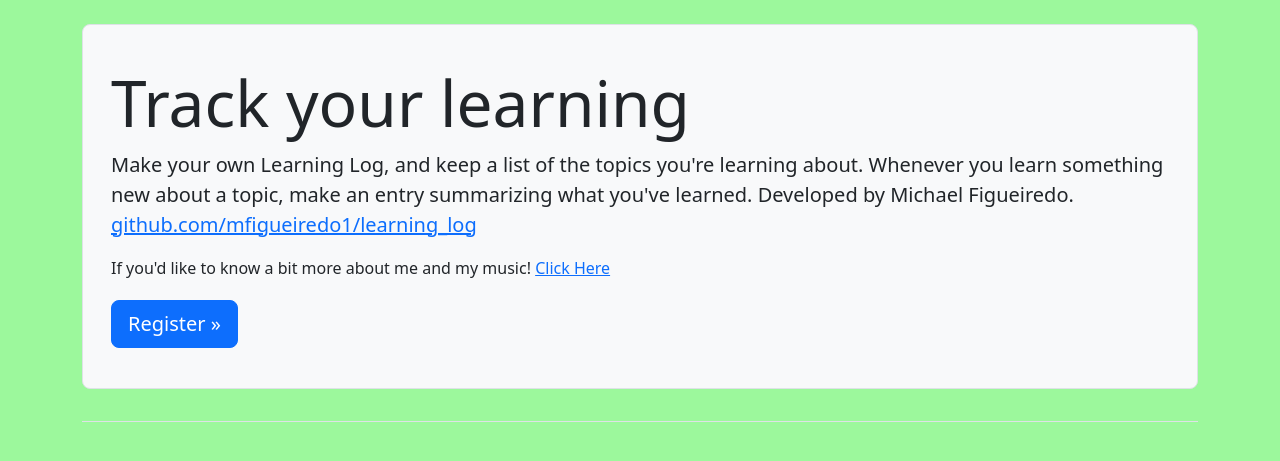
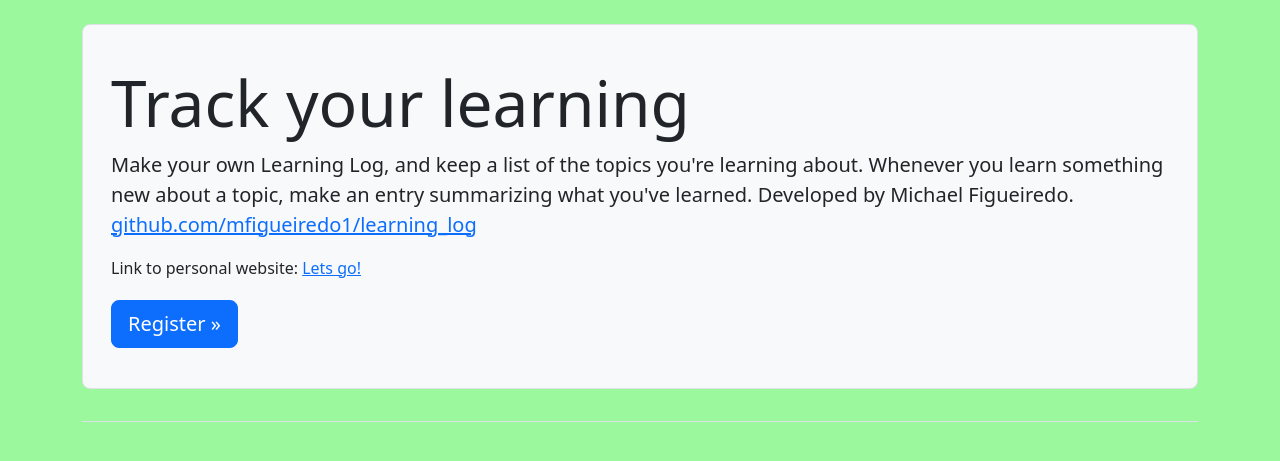
Before and after one commit to mfigueiredo1/learning_log, a Django app: template learning_logs/templates/learning_logs/index.html in a window 1280 px wide. Shown: the part 58-519 px from the top of the page. Run offline with Django 4.2, Linux system fonts and the light colour scheme; the template is opened without the code that fills it, so the values that code supplies are empty; some libraries are stand-ins or nearby versions.

Commit message:
Changed color of navbar to green, changed text in intro paragraph and modified text for link to personal website

```diff
--- a/learning_logs/templates/learning_logs/base.html
+++ b/learning_logs/templates/learning_logs/base.html
@@ -12,8 +12,10 @@
     body {
       background-color: #9cf89c; /* Change this to your desired background color */
     }
+    .navbar {
+      background-color: #f0ed66; /* Change this to your desired navbar color */
+    }
   </style>
-
 
 </head>
 <body>
--- a/learning_logs/templates/learning_logs/index.html
+++ b/learning_logs/templates/learning_logs/index.html
@@ -11,8 +11,8 @@
             about a topic, make an entry summarizing what you've learned.
             Developed by Michael Figueiredo.
             <a href="https://github.com/mfigueiredo1/learning_log" target="_blank">github.com/mfigueiredo1/learning_log</a></p>
-            If you'd like to know a bit more about me and my music!
-            <a href="https://www.mikefigueiredo.com" target="_blank">Click Here</a></p>
+            Link to personal website:
+            <a href="https://www.mikefigueiredo.com" target="_blank">Lets go!</a></p>
         <a class="btn btn-primary btn-lg mt-1"
           href="{% url 'accounts:register' %}">Register &raquo;</a>
     </div>
```
